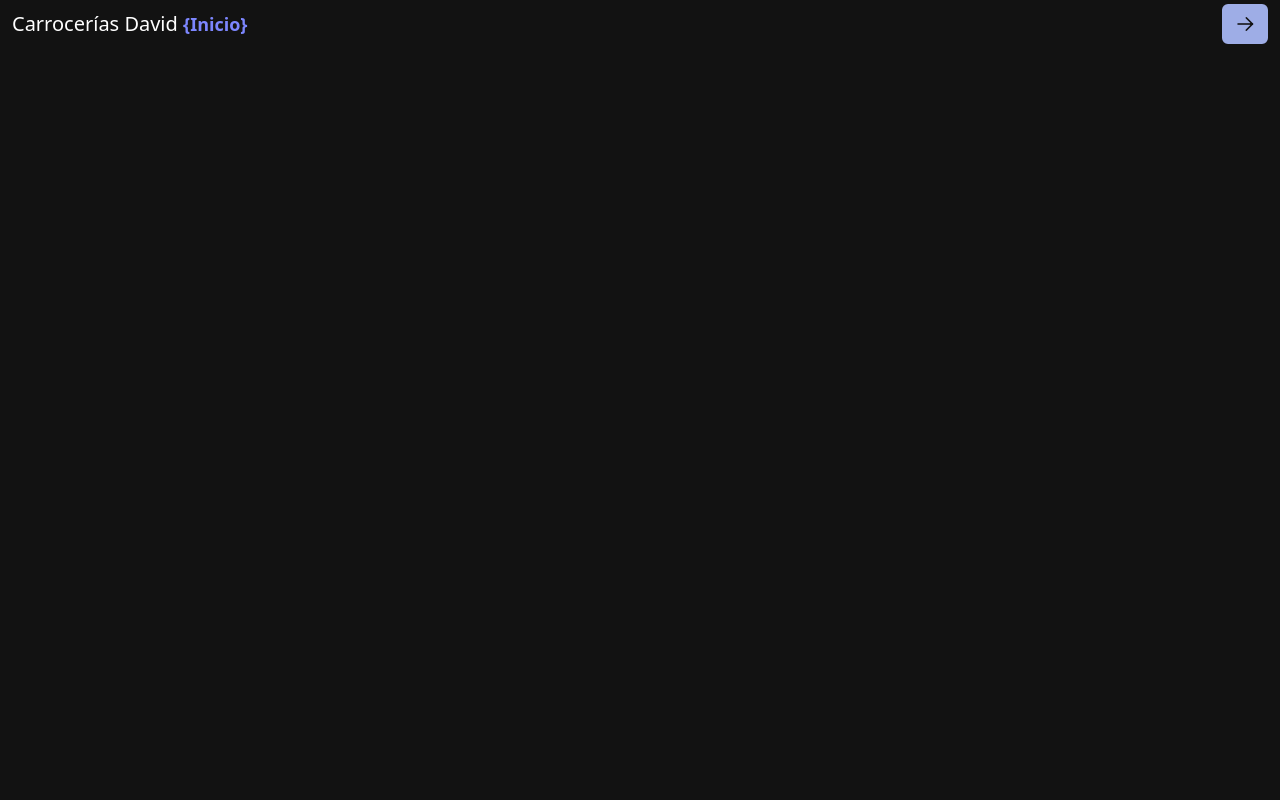
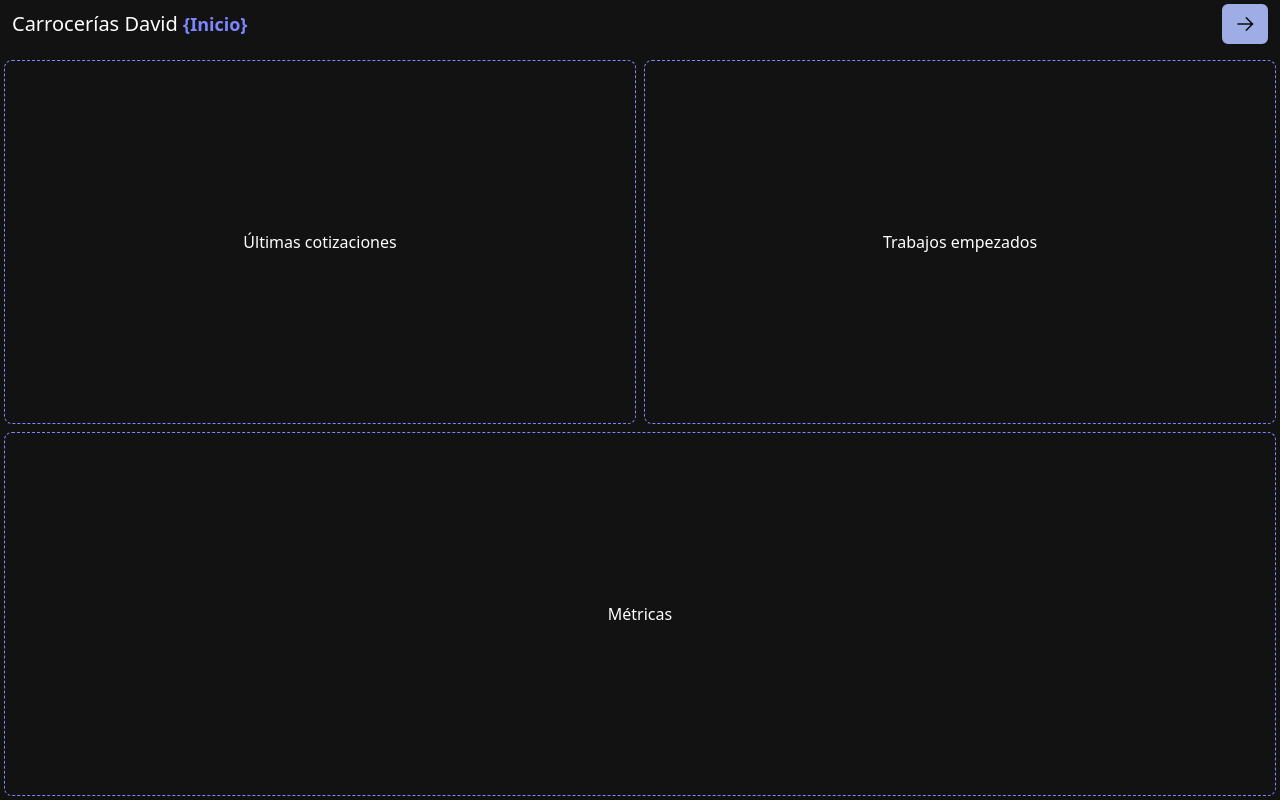
Before and after one commit to Dac099/carrocerias, a Next.js app: page / in a window 1280 px wide. Built offline with nearby package versions, Linux system fonts and the light colour scheme; a web font is replaced by a local one.

Commit message:
define layout for the main page

```diff
--- a/app/page.tsx
+++ b/app/page.tsx
@@ -1,8 +1,15 @@
-
 export default function Home() {
   return (
-    <div>
-
-    </div>
+    <article className="w-full h-full grid md:grid-cols-2 md:grid-rows-2 gap-2 p-1 grid-cols-1 grid-rows-3">
+      <section className="border border-dashed border-indigo-400 rounded-lg content-center">
+        <p className='text-center'>Últimas cotizaciones</p>
+      </section>
+      <section className="border border-dashed border-indigo-400 rounded-lg content-center">
+        <p className='text-center'>Trabajos empezados</p>
+      </section>
+      <section className="border border-dashed border-indigo-400 md:col-span-2 rounded-lg content-center">
+        <p className='text-center'>Métricas</p>
+      </section>
+    </article>
   );
 }
```
